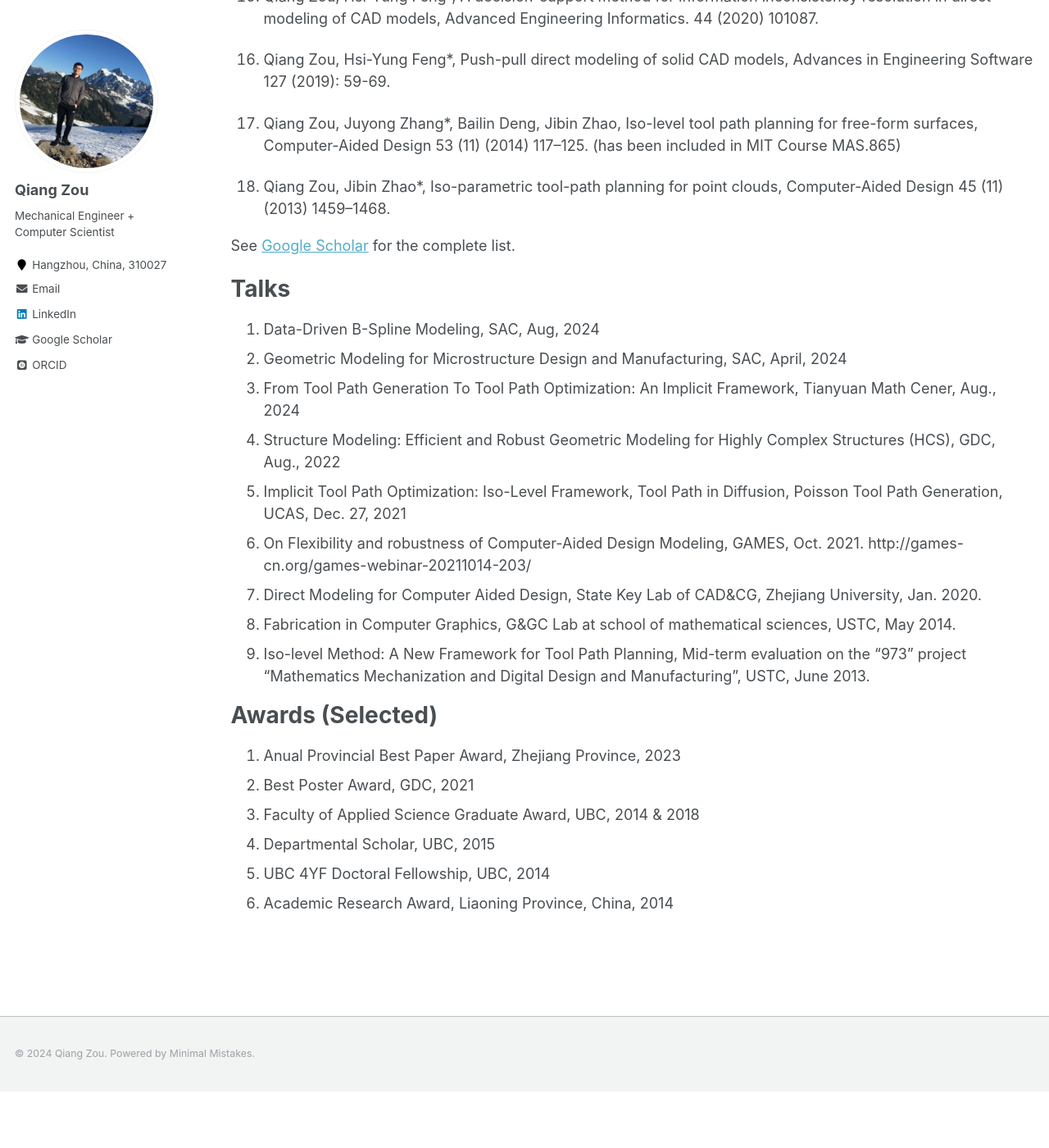
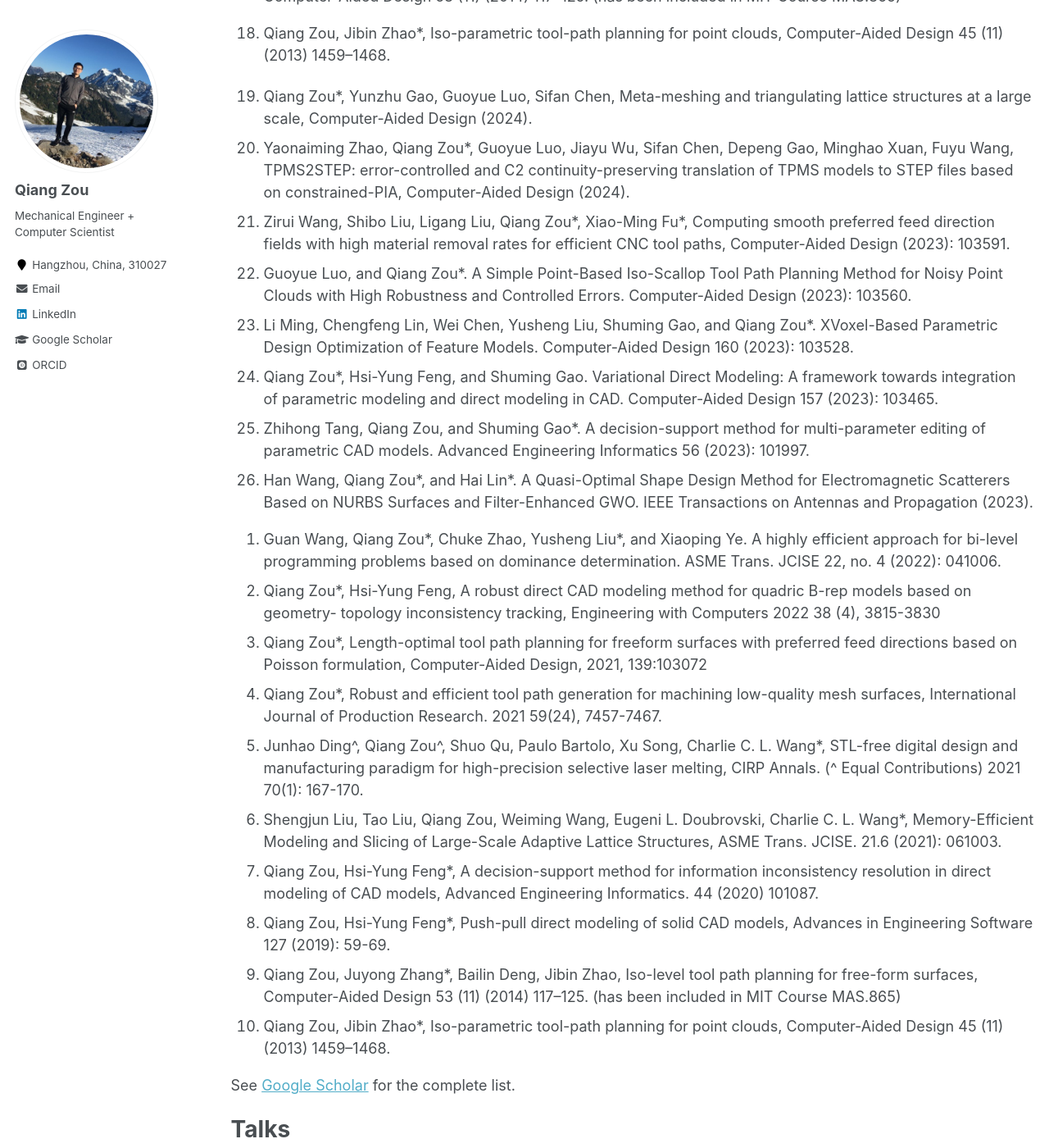
Before and after one commit to Qiang-Zou/Qiang-Zou.github.io, a Jekyll site: the page built from _pages/research.md, in a window 1280 px wide and 1400 px high, scrolled down 1319 px. Shown: the whole window at 82% size. Built offline with Jekyll 4.4.1, drawn with Linux system fonts in a browser that asks for light colours; some web fonts are replaced; before the commit the page ends 2650 px from its top, so only the background shows below that; some of the changed lines change nothing that is shown.

Commit message:
Update research.md

```diff
--- a/_pages/research.md
+++ b/_pages/research.md
@@ -19,90 +19,52 @@ Publications (Selected)
 1. Zirui Wang, Shibo Liu, Ligang Liu, Qiang Zou\*, Xiao-Ming Fu\*, Computing smooth preferred feed direction fields with high material removal rates for efficient CNC tool paths, Computer-Aided Design (2023): 103591.
 1. Guoyue Luo, and Qiang Zou*. A Simple Point-Based Iso-Scallop Tool Path Planning Method for Noisy Point Clouds with High Robustness and Controlled Errors. Computer-Aided Design (2023): 103560.
 1. Li Ming, Chengfeng Lin, Wei Chen, Yusheng Liu, Shuming Gao, and Qiang Zou*. XVoxel-Based Parametric Design Optimization of Feature Models. Computer-Aided Design 160 (2023): 103528.
-
 1. Qiang Zou*, Hsi-Yung Feng, and Shuming Gao. Variational Direct Modeling: A framework towards integration of parametric modeling and direct modeling in CAD. Computer-Aided Design 157 (2023): 103465.
-
 1. Zhihong Tang, Qiang Zou, and Shuming Gao*. A decision-support method for multi-parameter editing of parametric CAD models. Advanced Engineering Informatics 56 (2023): 101997.
-
 1. Han Wang, Qiang Zou\*, and Hai Lin\*. A Quasi-Optimal Shape Design Method for Electromagnetic Scatterers Based on NURBS Surfaces and Filter-Enhanced GWO. IEEE Transactions on Antennas and Propagation (2023).
-
 1. Guan Wang, Qiang Zou\*, Chuke Zhao, Yusheng Liu\*, and Xiaoping Ye. A highly efficient approach for bi-level programming problems based on dominance determination. ASME Trans.  JCISE 22, no. 4 (2022): 041006.
-
 1. Qiang Zou*, Hsi-Yung Feng, A robust direct CAD modeling method for quadric B-rep models based on geometry- topology inconsistency tracking, Engineering with Computers 2022 38 (4), 3815-3830
-
 1. Qiang Zou*, Length-optimal tool path planning for freeform surfaces with preferred feed directions based on Poisson formulation, Computer-Aided Design, 2021, 139:103072
-
 1. Qiang Zou*, Robust and efficient tool path generation for machining low-quality mesh surfaces, International Journal of Production Research. 2021 59(24), 7457-7467.
-
 1. Junhao Ding^, Qiang Zou^, Shuo Qu, Paulo Bartolo, Xu Song, Charlie C. L. Wang*, STL-free digital design and manufacturing paradigm for high-precision selective laser melting, CIRP Annals. (^ Equal Contributions) 2021 70(1): 167-170.
-
 1. Shengjun Liu, Tao Liu, Qiang Zou, Weiming Wang, Eugeni L. Doubrovski, Charlie C. L. Wang*, Memory-Efficient Modeling and Slicing of Large-Scale Adaptive Lattice Structures, ASME Trans. JCISE. 21.6 (2021): 061003.
-
 1. Qiang Zou, Hsi-Yung Feng*, A decision-support method for information inconsistency resolution in direct modeling of CAD models, Advanced Engineering Informatics. 44 (2020) 101087.
-
 1. Qiang Zou, Hsi-Yung Feng*, Push-pull direct modeling of solid CAD models, Advances in Engineering Software 127 (2019): 59-69.
-
 1. Qiang Zou, Juyong Zhang*, Bailin Deng, Jibin Zhao, Iso-level tool path planning for free-form surfaces, Computer-Aided Design 53 (11) (2014) 117–125. (has been included in MIT Course MAS.865)
-
 1. Qiang Zou, Jibin Zhao*, Iso-parametric tool-path planning for point clouds, Computer-Aided Design 45 (11) (2013) 1459–1468.
 
-<!-- 1. Qiang Zou\*, Yunzhu Gao, Guoyue Luo, Sifan Chen, Meta-meshing and triangulating lattice structures at a large scale, Computer-Aided Design (2024).
+1. Qiang Zou\*, Yunzhu Gao, Guoyue Luo, Sifan Chen, Meta-meshing and triangulating lattice structures at a large scale, Computer-Aided Design (2024).
+1. Yaonaiming Zhao, Qiang Zou\*, Guoyue Luo, Jiayu Wu, Sifan Chen, Depeng Gao, Minghao Xuan, Fuyu Wang, TPMS2STEP: error-controlled and C2 continuity-preserving translation of TPMS models to STEP files based on constrained-PIA, Computer-Aided Design (2024).
+1. Zirui Wang, Shibo Liu, Ligang Liu, Qiang Zou\*, Xiao-Ming Fu\*, Computing smooth preferred feed direction fields with high material removal rates for efficient CNC tool paths, Computer-Aided Design (2023): 103591.
+1. Guoyue Luo, and Qiang Zou*. A Simple Point-Based Iso-Scallop Tool Path Planning Method for Noisy Point Clouds with High Robustness and Controlled Errors. Computer-Aided Design (2023): 103560.
+1. Li Ming, Chengfeng Lin, Wei Chen, Yusheng Liu, Shuming Gao, and Qiang Zou*. XVoxel-Based Parametric Design Optimization of Feature Models. Computer-Aided Design 160 (2023): 103528.
+1. Qiang Zou*, Hsi-Yung Feng, and Shuming Gao. Variational Direct Modeling: A framework towards integration of parametric modeling and direct modeling in CAD. Computer-Aided Design 157 (2023): 103465.
+1. Zhihong Tang, Qiang Zou, and Shuming Gao*. A decision-support method for multi-parameter editing of parametric CAD models. Advanced Engineering Informatics 56 (2023): 101997.
+1. Han Wang, Qiang Zou\*, and Hai Lin\*. A Quasi-Optimal Shape Design Method for Electromagnetic Scatterers Based on NURBS Surfaces and Filter-Enhanced GWO. IEEE Transactions on Antennas and Propagation (2023).
+<!-- 1. Jincheng Mei, Qiang Zou. 3D CAD: Historical Development and Trends. CCF Communications (2023):10. -->
+<!-- 1. Ziheng Bao, Wu liu, and Qiang Zou\*. Parallel Inverse Evaluation of NURBS Surfaces Based on Matrix Representation. Journal of Computer-Aided Design & Computer Graphics (2023):35. -->
+<!-- 1. Yimin Feng, Chenchu Zhou, Qiang Zou\*, Yusheng Liu\*, Jiyuan Lyu, Xinfeng Wu. A goal-based approach for modeling and simulation of different types of system-of-systems. Journal of Systems Engineering and Electronics (2023):34(3), 627-640. -->
 
-1. Yaonaiming Zhao, Qiang Zou\*, Guoyue Luo, Jiayu Wu, Sifan Chen, Depeng Gao, Minghao Xuan, Fuyu Wang, TPMS2STEP: error-controlled and C2 continuity-preserving translation of TPMS models to STEP files based on constrained-PIA, Computer-Aided Design (2024).
+<!-- 1. Yimin Feng, Qiang Zou\*, Chenchu Zhou, Yusheng Liu\*, Qibo Peng. Ontology-Based Architecture Process of System-of-Systems: From Capability Development to Operational Modeling. Journal of Systems Engineering and Electronics (2023):13(9), 5419. -->
 
-1. Zirui Wang, Shibo Liu, Ligang Liu, Qiang Zou\*, Xiao-Ming Fu\*, Computing smooth preferred feed direction fields with high material removal rates for efficient CNC tool paths, Computer-Aided Design (2023): 103591.
+<!-- 1. Qiang Zou*. A note on solid modeling: history, state of the art, future. Journal of Graphics, 2022, 43(6): 987-1001. -->
 
-1. Guoyue Luo, and Qiang Zou*. A Simple Point-Based Iso-Scallop Tool Path Planning Method for Noisy Point Clouds with High Robustness and Controlled Errors. Computer-Aided Design (2023): 103560.
-
-1. Li Ming, Chengfeng Lin, Wei Chen, Yusheng Liu, Shuming Gao, and Qiang Zou*. XVoxel-Based Parametric Design Optimization of Feature Models. Computer-Aided Design 160 (2023): 103528.
-
-1. Qiang Zou*, Hsi-Yung Feng, and Shuming Gao. Variational Direct Modeling: A framework towards integration of parametric modeling and direct modeling in CAD. Computer-Aided Design 157 (2023): 103465.
-
-1. Zhihong Tang, Qiang Zou, and Shuming Gao*. A decision-support method for multi-parameter editing of parametric CAD models. Advanced Engineering Informatics 56 (2023): 101997.
-
-1. Han Wang, Qiang Zou\*, and Hai Lin\*. A Quasi-Optimal Shape Design Method for Electromagnetic Scatterers Based on NURBS Surfaces and Filter-Enhanced GWO. IEEE Transactions on Antennas and Propagation (2023).
-
-1. Jincheng Mei, Qiang Zou. 3D CAD: Historical Development and Trends. CCF Communications (2023):10.
-
-1. Ziheng Bao, Wu liu, and Qiang Zou\*. Parallel Inverse Evaluation of NURBS Surfaces Based on Matrix Representation. Journal of Computer-Aided Design & Computer Graphics (2023):35.
-
-1. Yimin Feng, Chenchu Zhou, Qiang Zou\*, Yusheng Liu\*, Jiyuan Lyu, Xinfeng Wu. A goal-based approach for modeling and simulation of different types of system-of-systems. Journal of Systems Engineering and Electronics (2023):34(3), 627-640.
-
-1. Yimin Feng, Qiang Zou\*, Chenchu Zhou, Yusheng Liu\*, Qibo Peng. Ontology-Based Architecture Process of System-of-Systems: From Capability Development to Operational Modeling. Journal of Systems Engineering and Electronics (2023):13(9), 5419.
-
-1. Qiang Zou*. A note on solid modeling: history, state of the art, future. Journal of Graphics, 2022, 43(6): 987-1001.
-
-1. MA Hong-yu , SHEN Li-yong*, JIANG Xin , ZOU Qiang , YUAN Chun-ming. A survey of path planning and feedrate interpolation in computer numerical control. Journal of Graphics, 2022, 43(6): 967-986.
-
+<!-- 1. MA Hong-yu , SHEN Li-yong*, JIANG Xin , ZOU Qiang , YUAN Chun-ming. A survey of path planning and feedrate interpolation in computer numerical control. Journal of Graphics, 2022, 43(6): 967-986. -->
 1. Guan Wang, Qiang Zou\*, Chuke Zhao, Yusheng Liu\*, and Xiaoping Ye. A highly efficient approach for bi-level programming problems based on dominance determination. ASME Trans.  JCISE 22, no. 4 (2022): 041006.
-
 1. Qiang Zou*, Hsi-Yung Feng, A robust direct CAD modeling method for quadric B-rep models based on geometry- topology inconsistency tracking, Engineering with Computers 2022 38 (4), 3815-3830
-
 1. Qiang Zou*, Length-optimal tool path planning for freeform surfaces with preferred feed directions based on Poisson formulation, Computer-Aided Design, 2021, 139:103072
-
 1. Qiang Zou*, Robust and efficient tool path generation for machining low-quality mesh surfaces, International Journal of Production Research. 2021 59(24), 7457-7467.
-
 1. Junhao Ding^, Qiang Zou^, Shuo Qu, Paulo Bartolo, Xu Song, Charlie C. L. Wang*, STL-free digital design and manufacturing paradigm for high-precision selective laser melting, CIRP Annals. (^ Equal Contributions) 2021 70(1): 167-170.
-
 1. Shengjun Liu, Tao Liu, Qiang Zou, Weiming Wang, Eugeni L. Doubrovski, Charlie C. L. Wang*, Memory-Efficient Modeling and Slicing of Large-Scale Adaptive Lattice Structures, ASME Trans. JCISE. 21.6 (2021): 061003.
-
-1. Cheng Su, Xin Jiang*, Guanying Huo, Qiang Zou, Zhiming Zheng, Hsi-Yung Feng, Accurate model construction of deformed aero-engine blades for remanufacturing, International Journal of Advanced Manufacturing Technology. 106 (2020) 3239-3251.
-
+<!-- 1. Cheng Su, Xin Jiang*, Guanying Huo, Qiang Zou, Zhiming Zheng, Hsi-Yung Feng, Accurate model construction of deformed aero-engine blades for remanufacturing, International Journal of Advanced Manufacturing Technology. 106 (2020) 3239-3251. -->
 1. Qiang Zou, Hsi-Yung Feng*, A decision-support method for information inconsistency resolution in direct modeling of CAD models, Advanced Engineering Informatics. 44 (2020) 101087.
-
-1. Qiang Zou, Hsi-Yung Feng*, Variational B-rep model analysis for direct modeling using geometric perturbation, Journal of Computational Design and Engineering. 6 (4) (2019) 606-616.
-
+<!-- 1. Qiang Zou, Hsi-Yung Feng*, Variational B-rep model analysis for direct modeling using geometric perturbation, Journal of Computational Design and Engineering. 6 (4) (2019) 606-616. -->
 1. Qiang Zou, Hsi-Yung Feng*, Push-pull direct modeling of solid CAD models, Advances in Engineering Software 127 (2019): 59-69.
-
-1. Jibin Zhao*, Qiang Zou, Lun Li, Bo Zhou, Tool path planning based on conformal parameterization for meshes, Chinese Journal of Aeronautics 28 (5) (2015) 1555–1563.
-
+<!-- 1. Jibin Zhao*, Qiang Zou, Lun Li, Bo Zhou, Tool path planning based on conformal parameterization for meshes, Chinese Journal of Aeronautics 28 (5) (2015) 1555–1563. -->
 1. Qiang Zou, Juyong Zhang*, Bailin Deng, Jibin Zhao, Iso-level tool path planning for free-form surfaces, Computer-Aided Design 53 (11) (2014) 117–125. (has been included in MIT Course MAS.865)
-
-1. Qiang Zou, Jibin Zhao*, Yanguo Zhao, Guangbao Liu, Haiyang Jin, Geodesic based conformal mesh parameterization, Proceedings of SPIE, Fifth International Conference on Graphics and Image Processing. 2014.
-
+<!-- 1. Qiang Zou, Jibin Zhao*, Yanguo Zhao, Guangbao Liu, Haiyang Jin, Geodesic based conformal mesh parameterization, Proceedings of SPIE, Fifth International Conference on Graphics and Image Processing. 2014. -->
 1. Qiang Zou, Jibin Zhao*, Iso-parametric tool-path planning for point clouds, Computer-Aided Design 45 (11) (2013) 1459–1468.
-
-1. Jibin Zhao*, Bo Zhong, Qiang Zou, Honjun Liu, Tool orientation planning for five-axis CNC machining of open free-form surfaces. Journal of Systems Science and Complexity 26 (5) (2013) 667–675. -->
+<!-- 1. Jibin Zhao*, Bo Zhong, Qiang Zou, Honjun Liu, Tool orientation planning for five-axis CNC machining of open free-form surfaces. Journal of Systems Science and Complexity 26 (5) (2013) 667–675. -->
 <!-- 15. Jibin Zhao, Qiang Zou, Dianhai Liu, Lun Li, CNC trajectory generation for triangle meshes based on conformal parametrization, CN104570928A. 2015. (Chinese Patent) -->
 
 See [Google Scholar](https://scholar.google.com/citations?user=9FwFNqAAAAAJ&hl=en) for the complete list.
```
